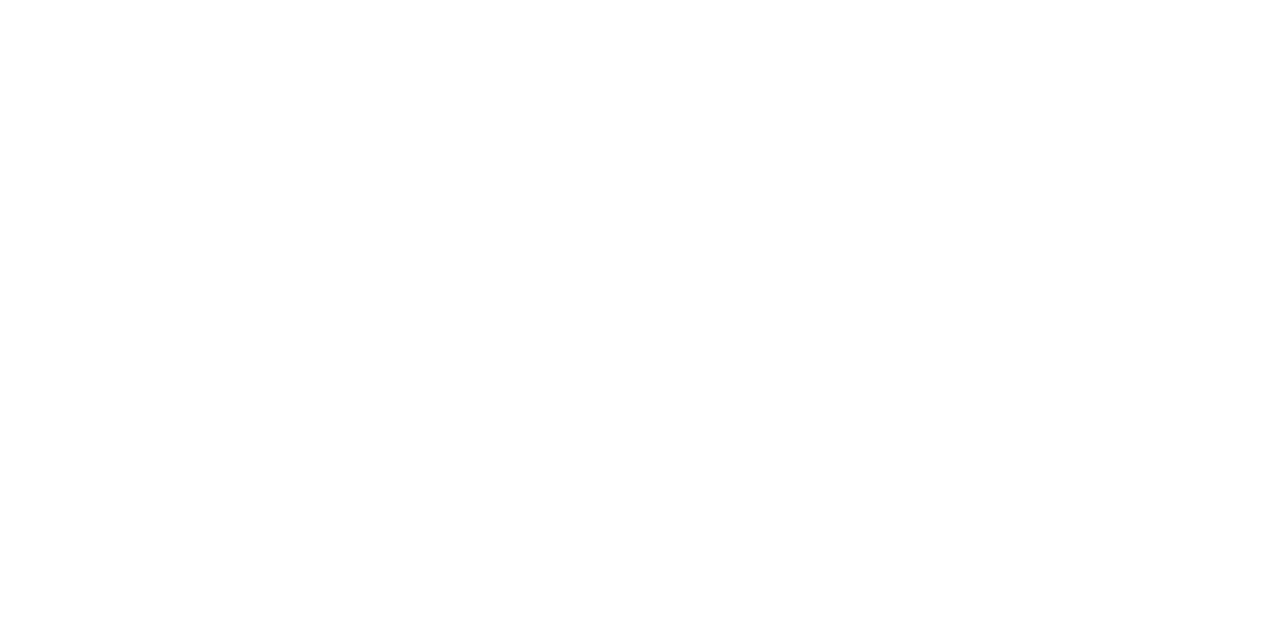
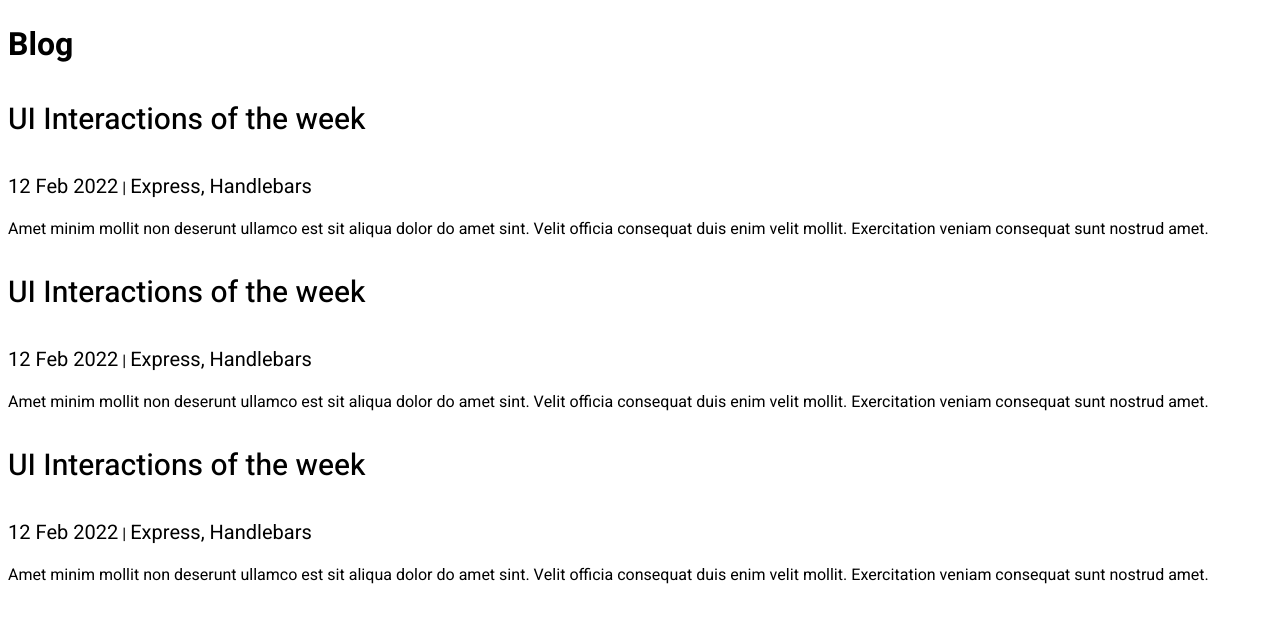
Before and after one commit to andree41/my-portfolio, a plain HTML site: page index.html in a window 1280 px wide. Drawn offline with Linux system fonts and the light colour scheme.

Commit message:
front end blog

```diff
--- /dev/null
+++ b/css/styles.css
@@ -0,0 +1,25 @@
+html,
+body {
+    font-family: "Heebo", sans-serif;
+}
+
+.blog-item h3 {
+    font-family: var(--font-family);
+    font-weight: 500;
+    font-size: 30px;
+    color: var(--dark);
+}
+
+.blog-item .date {
+    font-family: var(--font-family);
+    font-weight: 400;
+    font-size: 20px;
+    color: var(--dark);
+}
+
+.blog-item .category {
+    font-family: var(--font-family);
+    font-weight: 400;
+    font-size: 20px;
+    color: var(--light);
+}
--- a/index.html
+++ b/index.html
@@ -5,10 +5,38 @@
     <meta charset="UTF-8">
     <meta name="viewport" content="width=device-width, initial-scale=1.0">
     <title>Document</title>
+    <link rel="stylesheet" href="./css/styles.css">
+    <link rel="preconnect" href="https://fonts.googleapis.com">
+    <link rel="preconnect" href="https://fonts.gstatic.com" crossorigin>
+    <link href="https://fonts.googleapis.com/css2?family=Heebo:wght@100..900&display=swap" rel="stylesheet">
 </head>
 
 <body>
-
+    <h1>Blog</h1>
+    <article class="blog-item">
+        <header>
+            <h3 class="recent">UI Interactions of the week</h3>
+        </header>
+        <div><span class="date">12 Feb 2022</span> | <span class="category">Express, Handlebars</span> </div>
+        <p>Amet minim mollit non deserunt ullamco est sit aliqua dolor do amet sint. Velit officia consequat duis enim
+            velit mollit. Exercitation veniam consequat sunt nostrud amet.</p>
+    </article>
+    <article class="blog-item">
+        <header>
+            <h3 class="recent">UI Interactions of the week</h3>
+        </header>
+        <div><span class="date">12 Feb 2022</span> | <span class="category">Express, Handlebars</span> </div>
+        <p>Amet minim mollit non deserunt ullamco est sit aliqua dolor do amet sint. Velit officia consequat duis enim
+            velit mollit. Exercitation veniam consequat sunt nostrud amet.</p>
+    </article>
+    <article class="blog-item">
+        <header>
+            <h3 class="recent">UI Interactions of the week</h3>
+        </header>
+        <div><span class="date">12 Feb 2022</span> | <span class="category">Express, Handlebars</span> </div>
+        <p>Amet minim mollit non deserunt ullamco est sit aliqua dolor do amet sint. Velit officia consequat duis enim
+            velit mollit. Exercitation veniam consequat sunt nostrud amet.</p>
+    </article>
 </body>
 
 </html>
```
